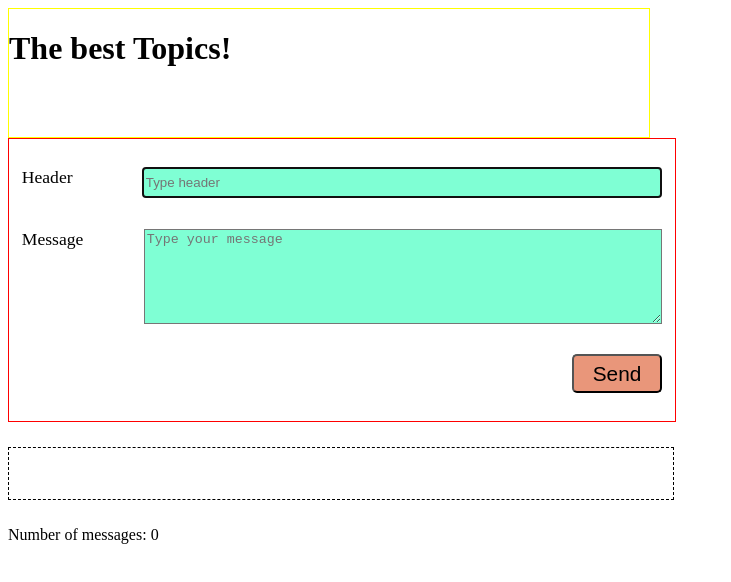
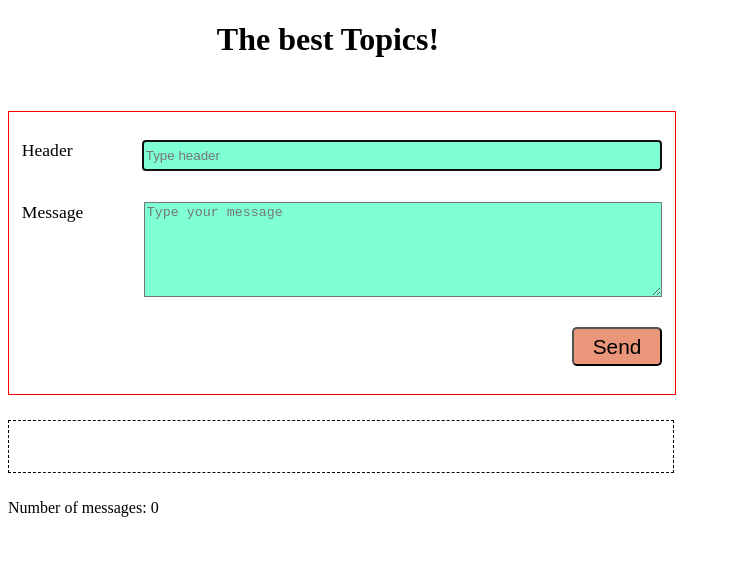
Before and after one commit to nadezhdagorenok/Forum, a React app: page / in a window 1280 px wide. Shown: the top 582 px of the page, without its empty margins (0-731 px from the left). Built offline with nearby package versions, Linux system fonts and the light colour scheme.

Commit message:
changing ForumTitle.css

```diff
--- a/components/ForumTitle.css
+++ b/components/ForumTitle.css
@@ -1,5 +1,6 @@
 .ForumTitle{
     width: 50vw;
-    height: 10vw;
-    border: 1px solid yellow;
+    height: 7vw;
+    align-self: center;
+    text-align: center;
 }
```
